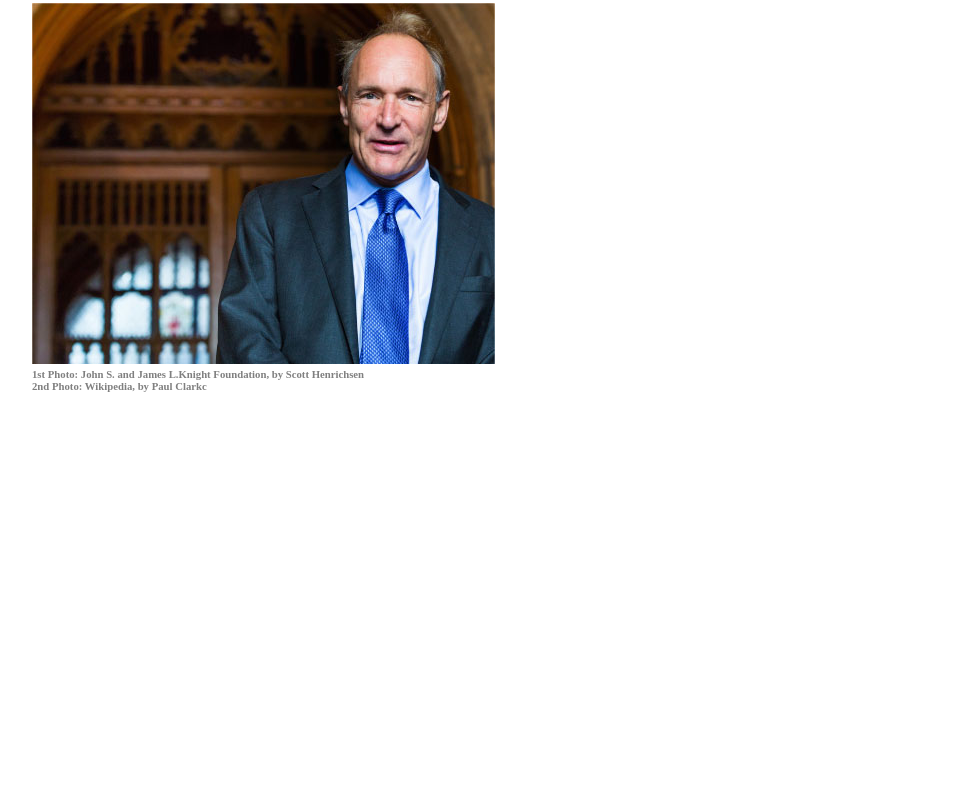
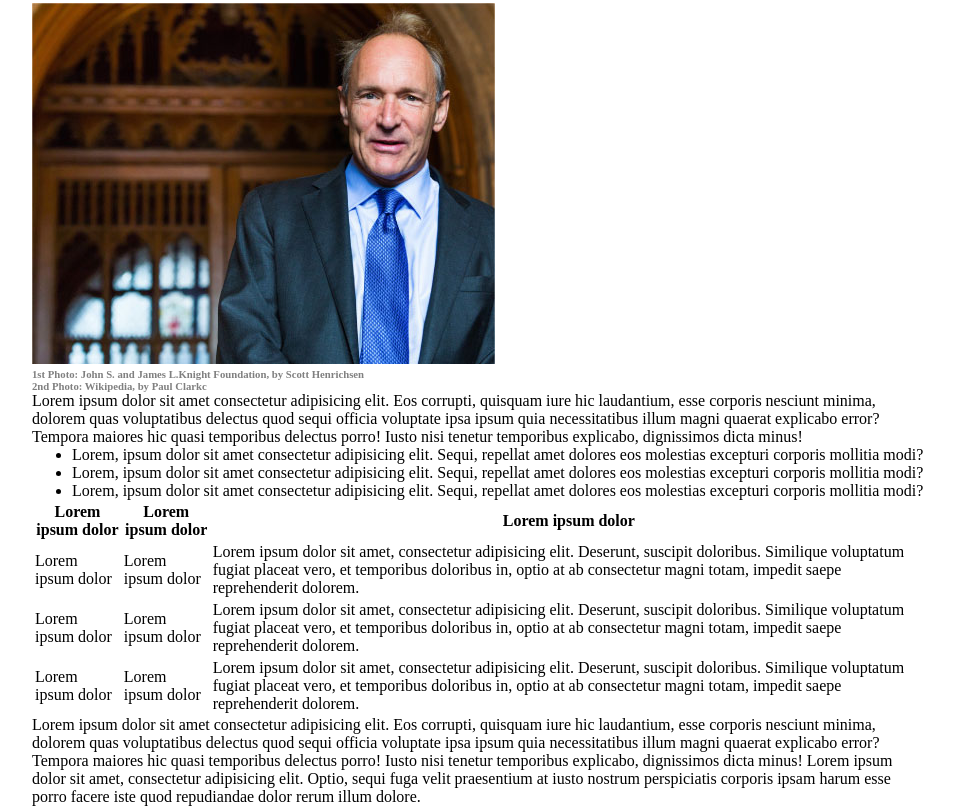
Before and after one commit to MarcelloPescatore/html-css-booleaner, a plain HTML site: page index.html in a window 1280 px wide. Shown: the part 630-1436 px from the top of the page, without its empty margins (160-1114 px from the left). Before the commit the page ends 1022 px from the top, so only its background shows below. Drawn offline with Linux system fonts and the light colour scheme.

Commit message:
Add more contents to main reading section
add 2 chapters
add bullet points
add table

```diff
--- a/index.html
+++ b/index.html
@@ -26,6 +26,45 @@
                 <h6>1st Photo: John S. and James L.Knight Foundation, by Scott Henrichsen</h6>
                 <h6>2nd Photo: Wikipedia, by Paul Clarkc</h6>
             </div>
+            <!-- reading section -->
+            <p class="chapter-1">
+                Lorem ipsum dolor sit amet consectetur adipisicing elit. Eos corrupti, quisquam iure hic laudantium, esse corporis nesciunt minima, <span>dolorem quas voluptatibus delectus quod sequi officia voluptate ipsa ipsum quia</span> necessitatibus illum magni quaerat explicabo error? Tempora maiores hic quasi temporibus delectus porro! Iusto nisi tenetur temporibus explicabo, dignissimos dicta minus!
+            </p>
+            <ul>
+                <li>Lorem, ipsum dolor sit amet consectetur adipisicing elit. Sequi, repellat amet dolores eos molestias excepturi corporis mollitia modi?</li>
+                <li>Lorem, ipsum dolor sit amet consectetur adipisicing elit. Sequi, repellat amet dolores eos molestias excepturi corporis mollitia modi?</li>
+                <li>Lorem, ipsum dolor sit amet consectetur adipisicing elit. Sequi, repellat amet dolores eos molestias excepturi corporis mollitia modi?</li>
+            </ul>
+
+            <table>
+                <thead>
+                    <tr>
+                        <th>Lorem ipsum dolor</th>
+                        <th>Lorem ipsum dolor</th>
+                        <th>Lorem ipsum dolor</th>
+                    </tr>
+                </thead>
+                <tbody>
+                    <tr>
+                        <td>Lorem ipsum dolor</td>
+                        <td>Lorem ipsum dolor</td>
+                        <td>Lorem ipsum dolor sit amet, consectetur adipisicing elit. Deserunt, suscipit doloribus. Similique voluptatum fugiat placeat vero, et temporibus doloribus in, optio at ab consectetur magni totam, impedit saepe reprehenderit dolorem.</td>
+                    </tr>
+                    <tr>
+                        <td>Lorem ipsum dolor</td>
+                        <td>Lorem ipsum dolor</td>
+                        <td>Lorem ipsum dolor sit amet, consectetur adipisicing elit. Deserunt, suscipit doloribus. Similique voluptatum fugiat placeat vero, et temporibus doloribus in, optio at ab consectetur magni totam, impedit saepe reprehenderit dolorem.</td>
+                    </tr>
+                    <tr>
+                        <td>Lorem ipsum dolor</td>
+                        <td>Lorem ipsum dolor</td>
+                        <td>Lorem ipsum dolor sit amet, consectetur adipisicing elit. Deserunt, suscipit doloribus. Similique voluptatum fugiat placeat vero, et temporibus doloribus in, optio at ab consectetur magni totam, impedit saepe reprehenderit dolorem.</td>
+                    </tr>
+                </tbody>
+            </table>
+            <p class="chapter-2">
+                Lorem ipsum dolor sit amet consectetur adipisicing elit. Eos corrupti, quisquam iure hic laudantium, esse corporis nesciunt minima, dolorem quas voluptatibus delectus quod sequi officia voluptate ipsa ipsum quia necessitatibus illum magni quaerat explicabo error? Tempora maiores hic quasi temporibus delectus porro! Iusto nisi tenetur temporibus explicabo, dignissimos dicta minus! <span>Lorem ipsum dolor sit amet, consectetur adipisicing elit. Optio, sequi fuga velit praesentium at iusto nostrum</span> perspiciatis corporis ipsam harum esse porro facere iste quod repudiandae dolor rerum illum dolore.
+            </p>
         </section>
         <!-- Recommended readings section -->
          <section></section>
```
